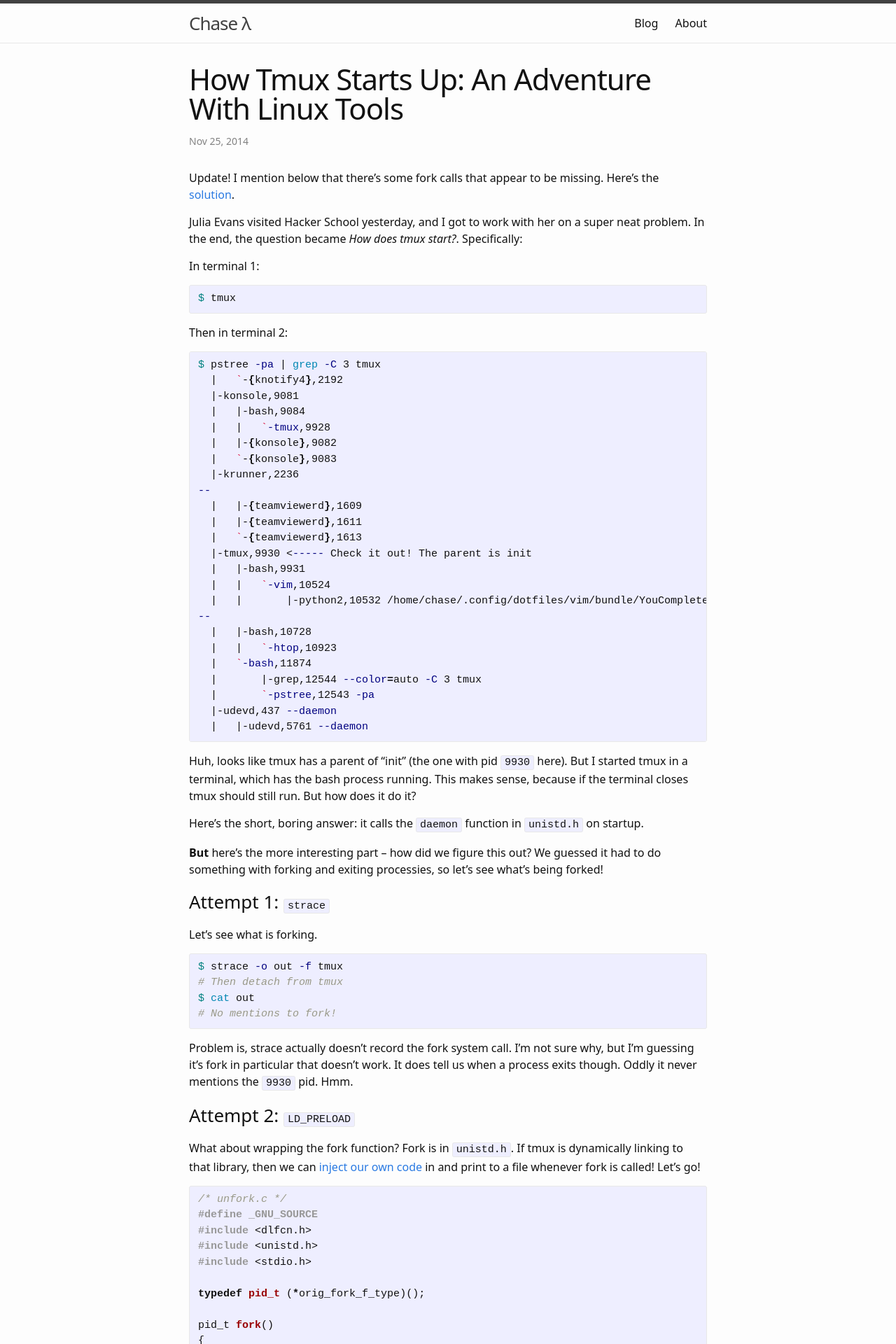
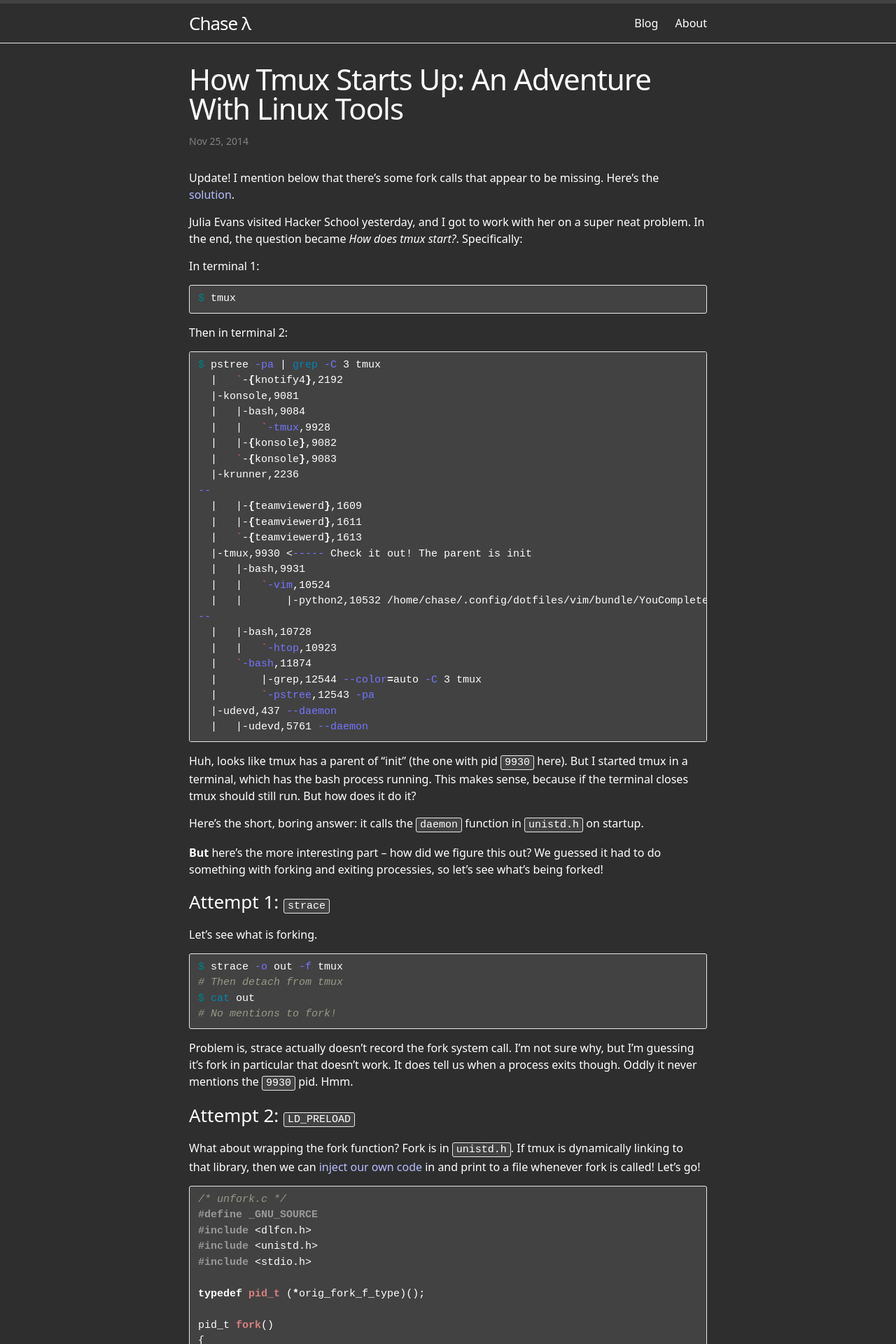
Before and after one commit to chaselambda/chaselambda.github.io, a Jekyll site: the page built from _posts/2014-11-25-how-tmux-starts-up-an-adventure-with-linux-tools.markdown, in a window 1280 px wide. Shown: the top 1920 px of the page at 70% size. Built offline with Jekyll 4.4.1, drawn with Linux system fonts in a browser that asks for light colours.

Commit message:
Dark mode

```diff
--- a/_sass/_base.scss
+++ b/_sass/_base.scss
@@ -92,12 +92,12 @@
     color: $brand-color;
     text-decoration: none;
 
-    &:visited {
-        color: darken($brand-color, 15%);
-    }
+    // &:visited {
+    //     color: darken($brand-color, 5%);
+    // }
 
     &:hover {
-        color: $text-color;
+        // color: $text-color;
         text-decoration: underline;
     }
 }
@@ -130,7 +130,7 @@
     font-size: 15px;
     border: 1px solid $grey-color-light;
     border-radius: 3px;
-    background-color: #eef;
+    background-color: #424242;
 }
 
 code {
--- a/_sass/_layout.scss
+++ b/_sass/_layout.scss
@@ -16,11 +16,12 @@
     letter-spacing: -1px;
     margin-bottom: 0;
     float: left;
+    color: white;
 
-    &,
-    &:visited {
-        color: $grey-color-dark;
-    }
+    // &,
+    // &:visited {
+    //     color: $grey-color-dark;
+    // }
 }
 
 .site-nav {
--- a/_sass/_syntax-highlighting.scss
+++ b/_sass/_syntax-highlighting.scss
@@ -2,11 +2,11 @@
  * Syntax highlighting styles
  */
 .highlight {
-    background: #fff;
+    // background: #fff;
     @extend %vertical-rhythm;
 
     .c     { color: #998; font-style: italic } // Comment
-    .err   { color: #a61717; background-color: #e3d2d2 } // Error
+    .err   { color: #bc1a1a; background-color: #e3d2d2 } // Error
     .k     { font-weight: bold } // Keyword
     .o     { font-weight: bold } // Operator
     .cm    { color: #998; font-style: italic } // Comment.Multiline
@@ -16,7 +16,7 @@
     .gd    { color: #000; background-color: #fdd } // Generic.Deleted
     .gd .x { color: #000; background-color: #faa } // Generic.Deleted.Specific
     .ge    { font-style: italic } // Generic.Emph
-    .gr    { color: #a00 } // Generic.Error
+    .gr    { color: rgb(154, 72, 72) } // Generic.Error
     .gh    { color: #999 } // Generic.Heading
     .gi    { color: #000; background-color: #dfd } // Generic.Inserted
     .gi .x { color: #000; background-color: #afa } // Generic.Inserted.Specific
@@ -24,23 +24,23 @@
     .gp    { color: #555 } // Generic.Prompt
     .gs    { font-weight: bold } // Generic.Strong
     .gu    { color: #aaa } // Generic.Subheading
-    .gt    { color: #a00 } // Generic.Traceback
+    .gt    { color: rgb(154, 84, 84) } // Generic.Traceback
     .kc    { font-weight: bold } // Keyword.Constant
     .kd    { font-weight: bold } // Keyword.Declaration
     .kp    { font-weight: bold } // Keyword.Pseudo
     .kr    { font-weight: bold } // Keyword.Reserved
-    .kt    { color: #458; font-weight: bold } // Keyword.Type
+    .kt    { color: rgb(95, 120, 196); font-weight: bold } // Keyword.Type
     .m     { color: #099 } // Literal.Number
-    .s     { color: #d14 } // Literal.String
+    .s     { color: rgb(213, 99, 128)  } // Literal.String
     .na    { color: #008080 } // Name.Attribute
     .nb    { color: #0086B3 } // Name.Builtin
     .nc    { color: #458; font-weight: bold } // Name.Class
     .no    { color: #008080 } // Name.Constant
     .ni    { color: #800080 } // Name.Entity
-    .ne    { color: #900; font-weight: bold } // Name.Exception
-    .nf    { color: #900; font-weight: bold } // Name.Function
+    .ne    { color: rgb(241, 126, 126); font-weight: bold } // Name.Exception
+    .nf    { color: rgb(219, 127, 127); font-weight: bold } // Name.Function
     .nn    { color: #555 } // Name.Namespace
-    .nt    { color: #000080 } // Name.Tag
+    .nt    { color: #7575ff } // Name.Tag
     .nv    { color: #008080 } // Name.Variable
     .ow    { font-weight: bold } // Operator.Word
     .w     { color: #bbb } // Text.Whitespace
@@ -48,17 +48,17 @@
     .mh    { color: #099 } // Literal.Number.Hex
     .mi    { color: #099 } // Literal.Number.Integer
     .mo    { color: #099 } // Literal.Number.Oct
-    .sb    { color: #d14 } // Literal.String.Backtick
-    .sc    { color: #d14 } // Literal.String.Char
-    .sd    { color: #d14 } // Literal.String.Doc
-    .s2    { color: #d14 } // Literal.String.Double
-    .se    { color: #d14 } // Literal.String.Escape
-    .sh    { color: #d14 } // Literal.String.Heredoc
-    .si    { color: #d14 } // Literal.String.Interpol
-    .sx    { color: #d14 } // Literal.String.Other
+    .sb    { color: rgb(213, 99, 128) } // Literal.String.Backtick
+    .sc    { color: rgb(213, 99, 128) } // Literal.String.Char
+    .sd    { color: rgb(213, 99, 128) } // Literal.String.Doc
+    .s2    { color: rgb(213, 99, 128) } // Literal.String.Double
+    .se    { color: rgb(213, 99, 128) } // Literal.String.Escape
+    .sh    { color: rgb(213, 99, 128) } // Literal.String.Heredoc
+    .si    { color: rgb(213, 99, 128) } // Literal.String.Interpol
+    .sx    { color: rgb(213, 99, 128) } // Literal.String.Other
     .sr    { color: #009926 } // Literal.String.Regex
-    .s1    { color: #d14 } // Literal.String.Single
-    .ss    { color: #990073 } // Literal.String.Symbol
+    .s1    { color: rgb(213, 99, 128)  } // Literal.String.Single
+    .ss    { color: #995889 } // Literal.String.Symbol
     .bp    { color: #999 } // Name.Builtin.Pseudo
     .vc    { color: #008080 } // Name.Variable.Class
     .vg    { color: #008080 } // Name.Variable.Global
--- a/css/main.scss
+++ b/css/main.scss
@@ -12,9 +12,9 @@
 
 $spacing-unit: 30px;
 
-$text-color: #111;
-$background-color: #fdfdfd;
-$brand-color: #2a7ae2;
+$text-color: white;
+$background-color: #2E2E2E;
+$brand-color: #b6bdff;
 
 $grey-color: #828282;
 $grey-color-light: lighten($grey-color, 40%);
```
